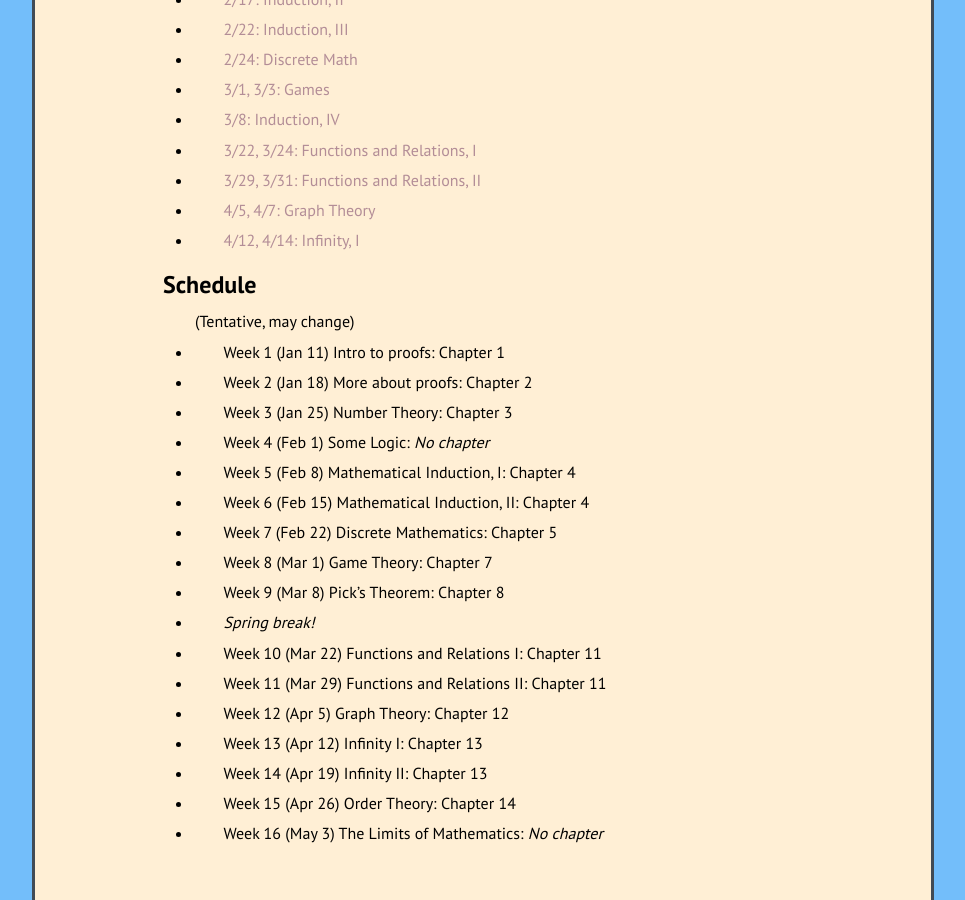
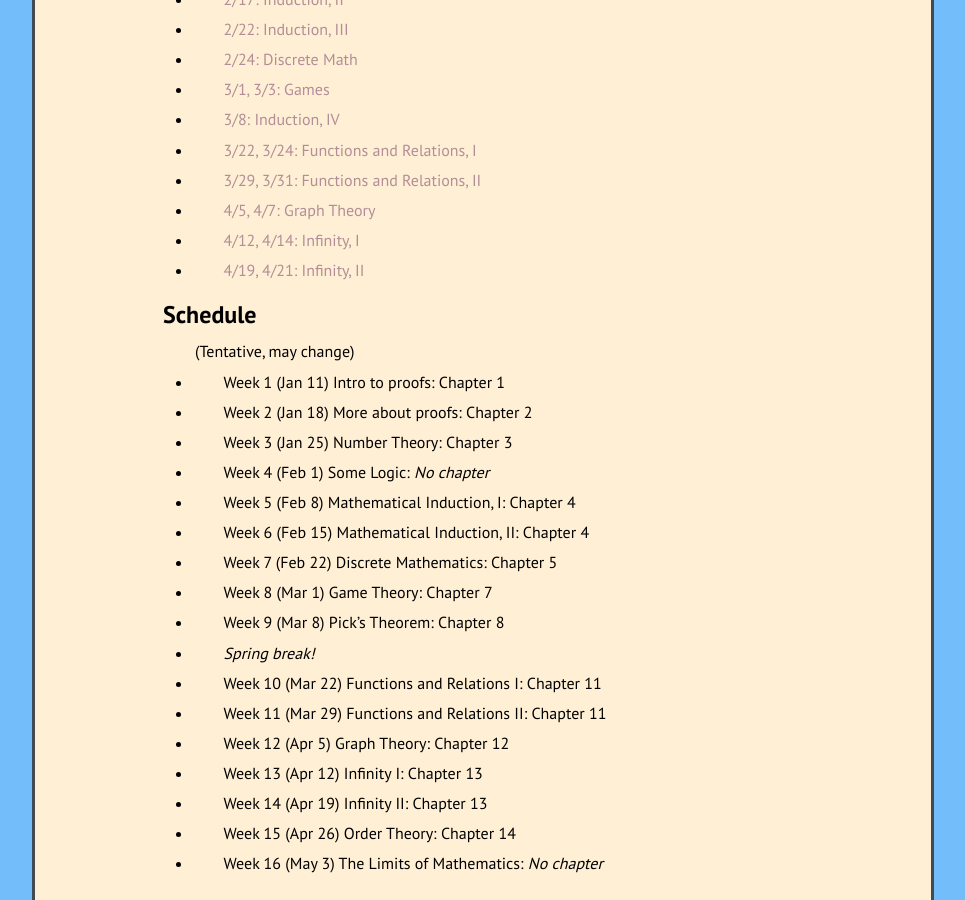
Before and after one commit to kamerynjw/kamerynjw.github.io, a Jekyll site: the page built from teaching/2021/math321.md, in a window 1280 px wide and 900 px high, scrolled down 2840 px. Shown: the whole window, without its empty margins (157-1122 px from the left). Built offline with Jekyll 4.4.1, drawn with Linux system fonts in a browser that asks for light colours; nearby versions of some CDN libraries; formulas are drawn with MathJax 3.

Commit message:
new slides

```diff
--- a/teaching/2021/math321.md
+++ b/teaching/2021/math321.md
@@ -129,6 +129,8 @@ Lecture Notes
 
 * [4/12, 4/14: Infinity, I]({{ page.url }}infinity.pdf)
 
+* [4/19, 4/21: Infinity, II]({{ page.url }}infinity2.pdf)
+
 Schedule
 --------
 
```
Also changed, not shown: 1 other file.
